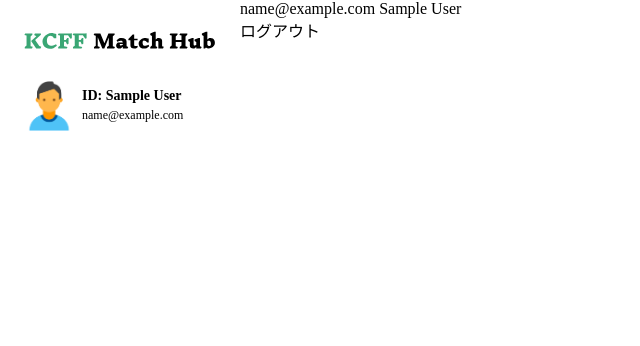
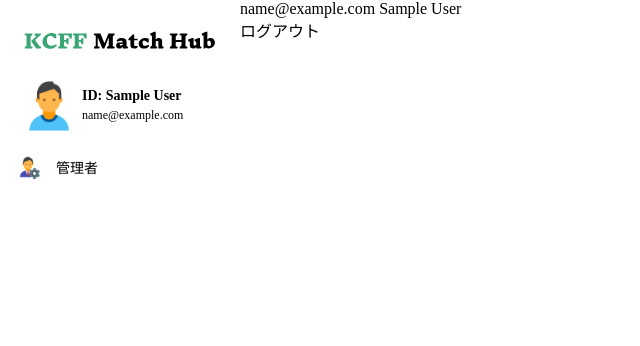
Before and after one commit to yamat47/kcff-match-hub, a Rails app: page /admin in a window 1280 px wide. Shown: the top 346 px of the page, without its empty margins (0-640 px from the left). Run offline with Rails 7, Linux system fonts and the light colour scheme; the visitor is signed in with stand-in values (Sample User, id 1).

Commit message:
Add navigation.

```diff
--- a/app/app/assets/stylesheets/admin/sidebar.css
+++ b/app/app/assets/stylesheets/admin/sidebar.css
@@ -52,6 +52,40 @@
   flex: 1;
 }
 
+.sidebar-navigations {
+  display: flex;
+  flex-direction: column;
+  gap: 4px;
+}
+
+.sidebar-navigations__item {
+  padding: 0 8px;
+}
+
+.sidebar-navigations-item {
+  padding: 8px;
+  display: flex;
+  justify-content: flex-start;
+  align-items: center;
+  gap: 16px;
+  border-radius: 4px;
+
+  &:hover {
+    background-color: #eeeeee;
+    cursor: pointer;
+    font-weight: semi-bold;
+  }
+}
+
+.sidebar-navigations-item__icon {
+  width: 24px;
+  height: 24px;
+}
+
+.sidebar-navigations-item__label {
+  font-size: 0.875rem;
+}
+
 .sidebar-logout {
   padding: 0 24px;
 }
--- a/app/app/views/layouts/admin/_sidebar.html.haml
+++ b/app/app/views/layouts/admin/_sidebar.html.haml
@@ -14,7 +14,13 @@
           .sidebar-profile-main__email
             = current_administrator.email
   .sidebar__navigations
-    -# FIXME
+    .sidebar-navigations
+      .sidebar-navigations__item
+        = link_to '/admin/administrators', class: 'sidebar-navigations-item' do
+          .sidebar-navigations-item__icon
+            = image_tag 'icon-administrator.png'
+          .sidebar-navigations-item__label
+            管理者
   .sidebar__logout
     .sidebar-logout
       = button_to 'ログアウト', admin_session_path, method: :delete, class: 'sidebar-logout-button'
```
Also changed, not shown: app/app/assets/images/icon-administrator.png (added), app/app/assets/images/icon-leave-house.png (added).
